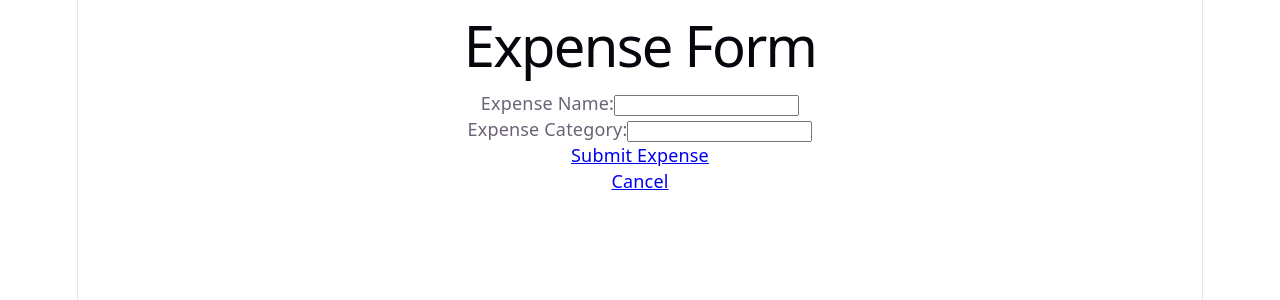
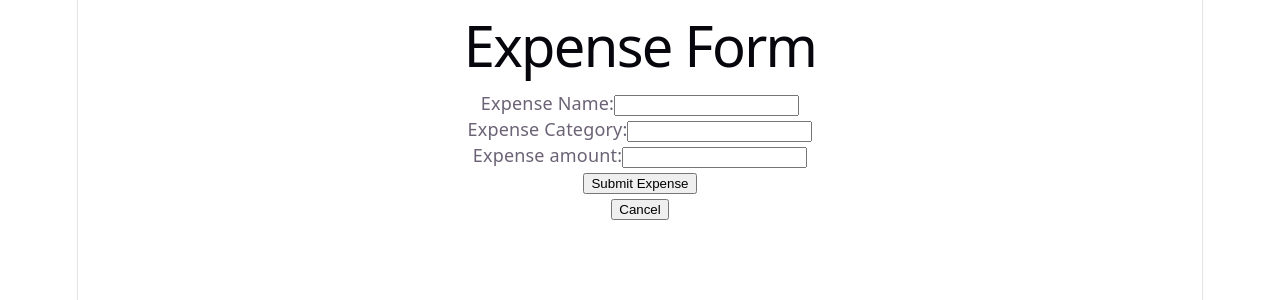
Before and after one commit to akanksha-agarwal93/FamilyExpenseTracker, a React (Vite) app: page /add-expense in a window 1280 px wide. Shown: the top 300 px of the page. Built offline with nearby package versions, Linux system fonts and the light colour scheme.

Commit message:
Added context api and local storage and Add Expense page too

```diff
--- a/src/components/ExpenseForm.tsx
+++ b/src/components/ExpenseForm.tsx
@@ -1,27 +1,57 @@
-import { Link } from "react-router-dom";
+import { useNavigate } from "react-router-dom";
+import type { Expense } from "../types/Expense";
+import { useState } from "react";
+import { useExpenses } from "../cotext/ExpenseContext";
 
 export function ExpenseForm() {
+    const navigate = useNavigate();
+    const [expenseName, setExpenseName] = useState("");
+    const [expenseCategory, setExpenseCategory] = useState("");
+    const [expenseAmount, setExpenseAmount] = useState("");
+    const { addExpense } = useExpenses();
+
+    const handleSubmit = async () => {
+        const newExpense: Expense = {
+            id: crypto.randomUUID(),
+            name: expenseName,
+            category: expenseCategory,
+            amount: parseFloat(expenseAmount) || 0,
+            date: new Date()
+        };
+        console.log("Submitting new expense:", newExpense);
+        addExpense(newExpense);
+        navigate("/Expenses");
+    }
     return (
         <>
         <div>
             <h1>Expense Form</h1>
             <div className="flex-1 flex-row">
                 <label className="mr-2">Expense Name:</label>
-                <input type="text" id="expense-name" className="bg-gray-100"/>
+                    <input type="text" id="expense-name" className="bg-gray-100" value={expenseName}
+                        onChange={(e) => setExpenseName(e.target.value)} />
             </div>
             <div className="flex-1 flex-row">
                 <label className="mr-2 mt-5">Expense Category:</label>
-                <input type="text" id="expense-category" className="bg-gray-100"/>
+                    <input type="text" id="expense-category" className="bg-gray-100" value={expenseCategory}
+                        onChange={(e) => setExpenseCategory(e.target.value)} />
+            </div>
+            <div className="flex-1 flex-row">
+                <label className="mr-2 mt-5">Expense amount:</label>
+                    <input type="number" id="expense-amount" className="bg-gray-100" value={expenseAmount}
+                        onChange={(e) => setExpenseAmount(e.target.value)} />
             </div>
             <div>
                 <div className="flex items-center justify-content bg-blue-100 mt-5">
-                    <Link to="/expenses">
+                    <button onClick={handleSubmit} className="bg-blue-500 hover:bg-blue-700 text-white font-bold py-2 px-4 rounded">
                         Submit Expense
-                    </Link>
+                    </button>
                 </div>
-                    <Link to="/" className="bg-gray-500 hover:bg-gray-700 text-white font-bold py-2 px-4 rounded ml-2 mx-2">
+                    <button onClick={() => {
+                        navigate("/");
+                    }} className="bg-gray-500 hover:bg-gray-700 text-white font-bold py-2 px-4 rounded ml-2 mx-2">
                         Cancel
-                </Link>
+                    </button>
             </div>
         </div>
         </>
--- a/src/components/Expenses.tsx
+++ b/src/components/Expenses.tsx
@@ -1,8 +1,21 @@
+import { useExpenses } from "../cotext/ExpenseContext";
+
 export default function Expenses() {
+    const expenses = useExpenses();
+    console.log("Expenses component rendered with expenses:", expenses);
+
     return (
         <div>
             <h1>Expenses</h1>
             <p>List of expenses will be displayed here.</p>
+            {expenses.expenses.map((expense) => (
+                <div key={expense.id} className="border p-4 mb-4 bg-gray-100 rounded">
+                    <h3>{expense.name}</h3>
+                    <p>Amount: ${expense.amount.toFixed(2)}</p>
+                    <p>Category: {expense.category}</p>
+                    <p>Date: {expense.date.toLocaleDateString()}</p>
+                </div>
+            ))}
         </div>
     )
 }
--- /dev/null
+++ b/src/cotext/ExpenseContext.tsx
@@ -0,0 +1,91 @@
+import { createContext, useContext, useEffect, useState } from "react";
+import type { Expense } from "../types/Expense";
+
+export interface ExpenseContextType {
+    expenses: Expense[];
+    addExpense: (expense: Expense) => void;
+}
+
+export const ExpenseContext = createContext<ExpenseContextType | undefined>(undefined);
+
+interface ExpenseProviderProps {
+    children: React.ReactNode;
+}
+
+export const ExpenseProvider = ({ children }: ExpenseProviderProps) => {
+    const [expenses, setExpenses] = useState<Expense[]>([]);
+
+  // Load from localStorage
+  useEffect(() => {
+    const savedExpenses =
+      localStorage.getItem("expenses");
+
+    if (savedExpenses) {
+      setExpenses(JSON.parse(savedExpenses));
+    }
+  }, []);
+
+  // Save to localStorage
+  useEffect(() => {
+    localStorage.setItem(
+      "expenses",
+      JSON.stringify(expenses)
+    );
+  }, [expenses]);
+
+  const addExpense = (expense: Expense) => {
+    console.log("Adding expense:", expense);
+    console.log("Current expenses before adding:", expenses);
+    setExpenses((prev) => [...prev, expense]);
+    console.log("Expense added. Current expenses after adding:", [...expenses, expense]);
+    }
+
+    return (
+        <ExpenseContext.Provider value={{ expenses, addExpense }}>
+            {children}
+        </ExpenseContext.Provider>
+    );
+
+}
+
+export const useExpenses = () => {
+  const context = useContext(ExpenseContext);
+
+  if (!context) {
+    throw new Error(
+      "useExpenses must be used inside ExpenseProvider"
+    );
+  }
+
+  return context;
+};
+
+// export const useExpenseContext = () => {
+//     const expenses = useContext(ExpenseContext);
+
+//     if (!expenses) {
+//         throw new Error("ExpenseContext is not provided");
+//     }
+//     return expenses;
+// }
+
+// export const useAddExpenseContext = (expense: Expense) => {
+//     console.log("useAddExpenseContext called with expense:", expense);
+//     const expenses = useExpenseContext();
+
+//     console.log("Add expense function not implemented");
+//     console.log("Expense to add:", expense);
+
+//     expenses.push(expense);
+// }
+
+// export const ExpenseContext = createContext<{
+//     expenses: Expense[];
+//     addExpense: (expense: Expense) => void;
+// }>({
+//     expenses: [],
+//     addExpense: (expense) => {
+//         console.log("Add expense function not implemented");
+//         console.log("Expense to add:", expense);
+//     }
+// });
--- /dev/null
+++ b/src/types/Expense.ts
@@ -0,0 +1,7 @@
+export interface Expense {
+    id: string;
+    name?: string;
+    amount: number;
+    category: string;
+    date: Date;
+}
```
Also changed, not shown: src/App.tsx (+8 -3 lines), 1 other file (tests, documents, lock files or other folders).
